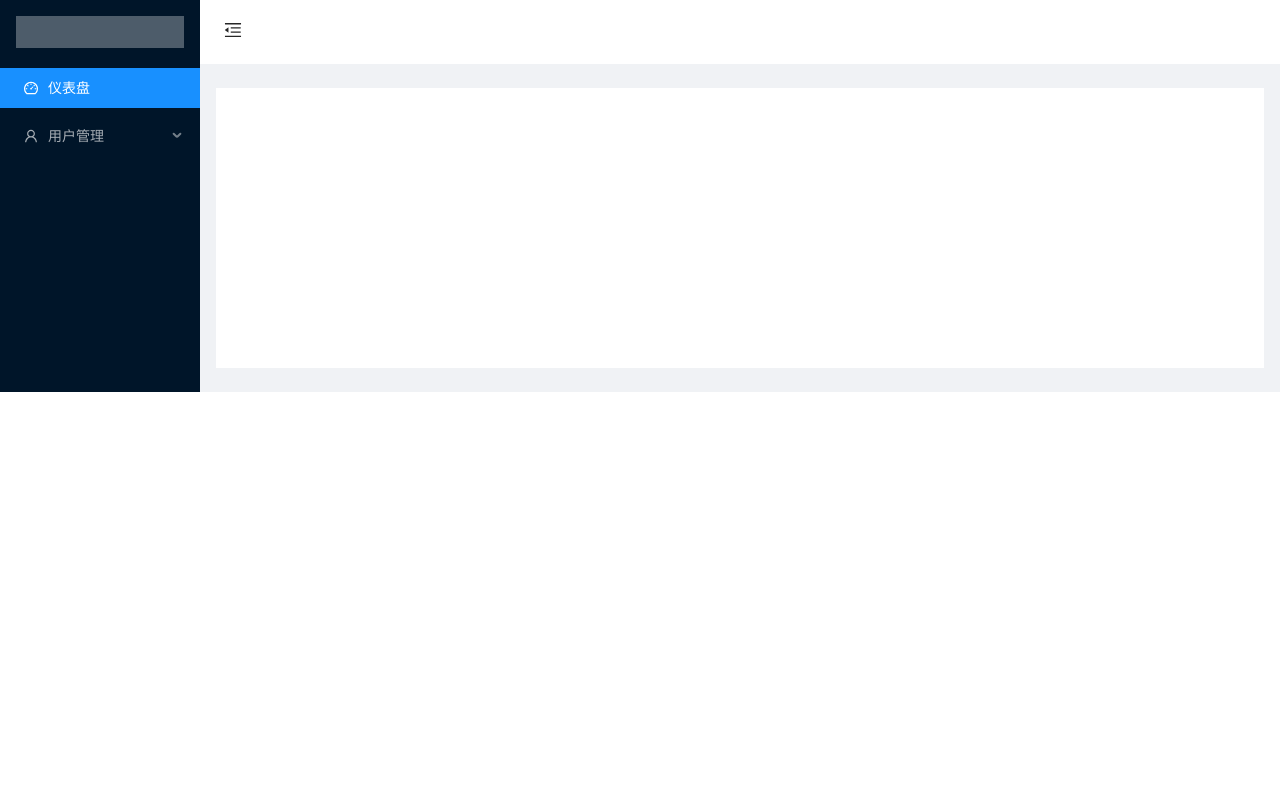
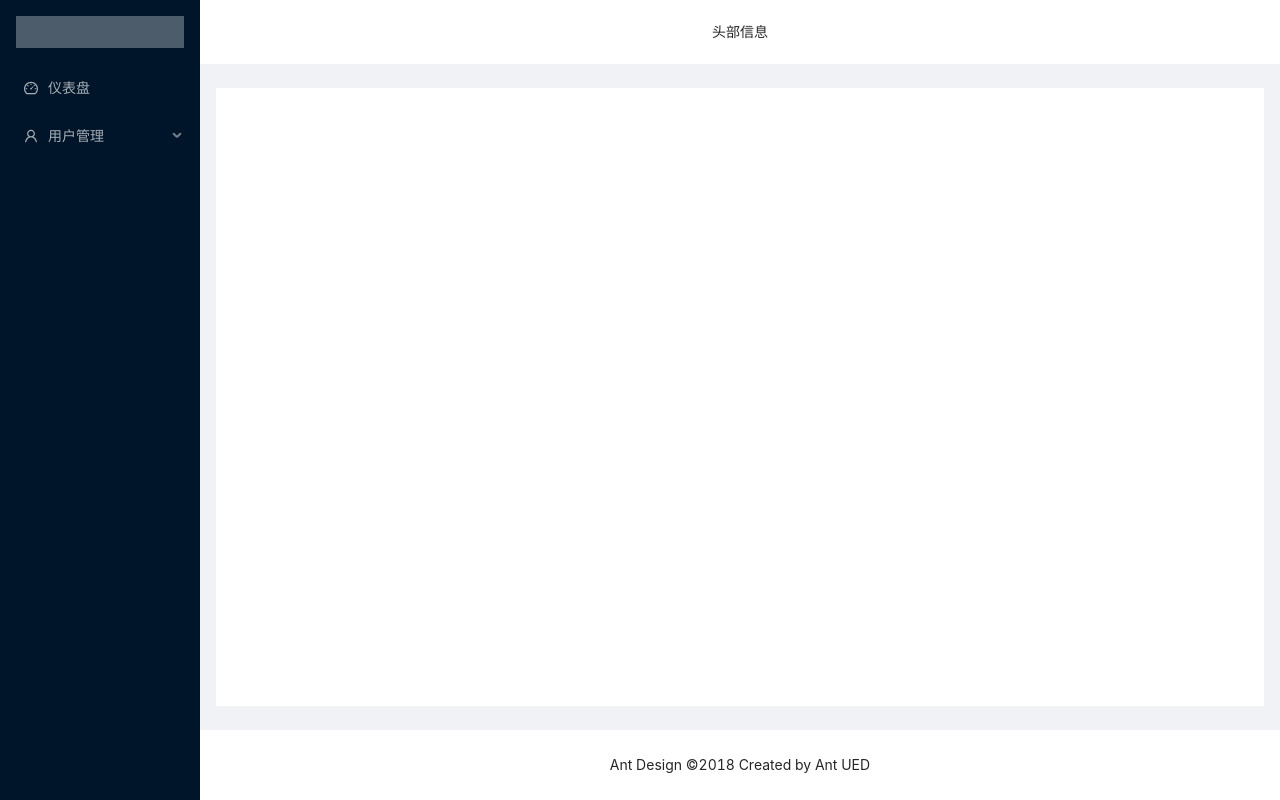
Before and after one commit to ganga1831745083/back-stage, a React app: page /admin in a window 1280 px wide. Built offline with nearby package versions, Linux system fonts and the light colour scheme.

Commit message:
优化公共组件

```diff
--- a/src/componments/Applayout.less
+++ b/src/componments/Applayout.less
@@ -1,4 +1,5 @@
 .ApplayoutBox{
+    min-height: 100vh !important;
     .trigger {
         padding: 0 24px;
         font-size: 18px;
--- a/src/componments/Applayout.tsx
+++ b/src/componments/Applayout.tsx
@@ -1,29 +1,21 @@
 import { Layout } from 'antd'
-import {
-    MenuUnfoldOutlined,
-    MenuFoldOutlined,
-} from '@ant-design/icons';
-import { Content, Header } from 'antd/lib/layout/layout'
+import { Content } from 'antd/lib/layout/layout'
 import Sider from 'antd/lib/layout/Sider'
 import React, { useState } from 'react'
 import LeftBar from './LeftBar';
+import ViewHeader from './header/ViewHeader'
+import ViewFooter from './footer/ViewFooter'
 import './Applayout.less'
 
 const Applayout: React.FC<any> = (props) => {
-    const [flag, setFlag] = useState<boolean>(false)
     return (
         <Layout className='ant-layout-has-sider ApplayoutBox'>
-            <Sider trigger={null} collapsible collapsed={flag}>
+            <Sider trigger={null} collapsible>
                 <div className="logo" />
                 <LeftBar />
             </Sider>
             <Layout className="site-layout">
-                <Header className="site-layout-background" style={{ padding: 0 }}>
-                    {React.createElement(flag ? MenuUnfoldOutlined : MenuFoldOutlined, {
-                        className: 'trigger',
-                        onClick: () => { setFlag(!flag) },
-                    })}
-                </Header>
+                <ViewHeader></ViewHeader>
                 <Content
                     className="site-layout-background"
                     style={{
@@ -34,6 +26,7 @@ const Applayout: React.FC<any> = (props) => {
                 >
                     {props.children}
                 </Content>
+                <ViewFooter></ViewFooter>
             </Layout>
         </Layout>
     )
--- a/src/componments/LeftBar.tsx
+++ b/src/componments/LeftBar.tsx
@@ -1,19 +1,20 @@
 import { Menu } from 'antd';
 import React from 'react'
-import { Link } from 'react-router-dom';
+import { Link , useLocation } from 'react-router-dom';
 import { AuthRouter } from '../router';
 import SubMenu from 'antd/lib/menu/SubMenu';
 
 const LeftBar: React.FC<any> = (props) => {
+    let location = useLocation();
     return (
-        <Menu theme="dark" mode="inline" defaultSelectedKeys={[AuthRouter[0].key]}>
+        <Menu theme="dark"  mode="inline" defaultSelectedKeys={[location.pathname]}>
             {AuthRouter.map(r => {
                 if (r.routes) {
                     return (
-                        <SubMenu key={r.key} icon={r.icon} title={r.title}>
+                        <SubMenu key={r.path} icon={r.icon} title={r.title} >
                             {r.routes.map((list) => {
                                 return(
-                                    <Menu.Item key={list.key} icon={r.icon}>
+                                    <Menu.Item key={list.path} icon={r.icon}>
                                         <Link to={list.path}>{list.title}</Link>
                                     </Menu.Item>
                                 )
@@ -22,7 +23,7 @@ const LeftBar: React.FC<any> = (props) => {
                     )
                 } else {
                     return (
-                        <Menu.Item key={r.key} icon={r.icon}>
+                        <Menu.Item key={r.path} icon={r.icon}>
                             <Link to={r.path}>{r.title}</Link>
                         </Menu.Item>
                     )
--- /dev/null
+++ b/src/componments/footer/ViewFooter.tsx
@@ -0,0 +1,9 @@
+import { Footer } from 'antd/lib/layout/layout'
+import React from 'react'
+
+const ViewFooter:React.FC<any>=(props)=>{
+    return(
+        <Footer style={{ textAlign: 'center' ,background:'#fff'}}>Ant Design ©2018 Created by Ant UED</Footer>
+    )
+}
+export default ViewFooter
--- /dev/null
+++ b/src/componments/header/ViewHeader.tsx
@@ -0,0 +1,11 @@
+import { Header } from 'antd/lib/layout/layout'
+import React from 'react'
+
+const ViewHeader:React.FC<any>=(props)=>{
+    return(
+        <Header className="site-layout-background" style={{ padding: 0 ,textAlign:'center'}}>
+            头部信息
+        </Header>
+    )
+}
+export default ViewHeader
```
